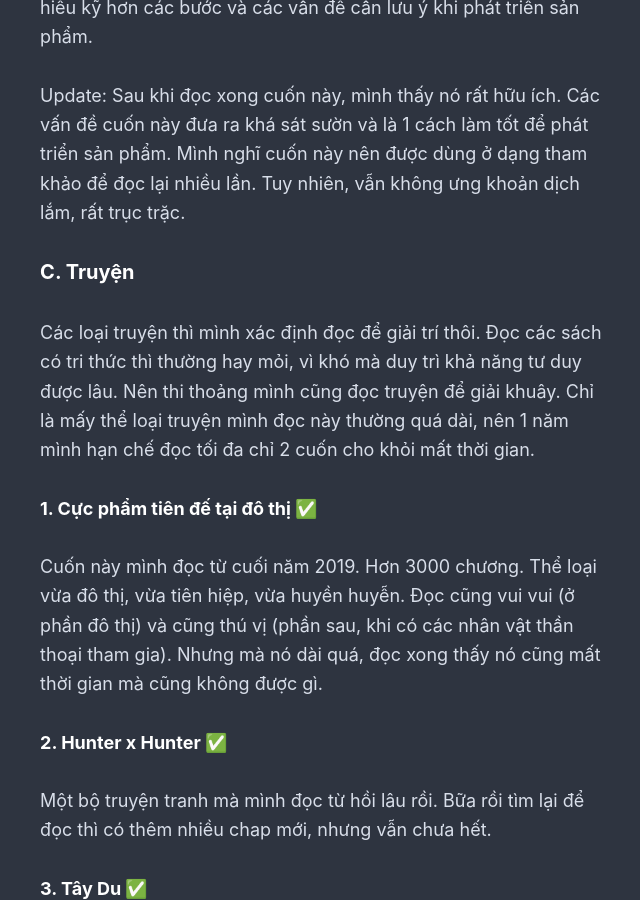
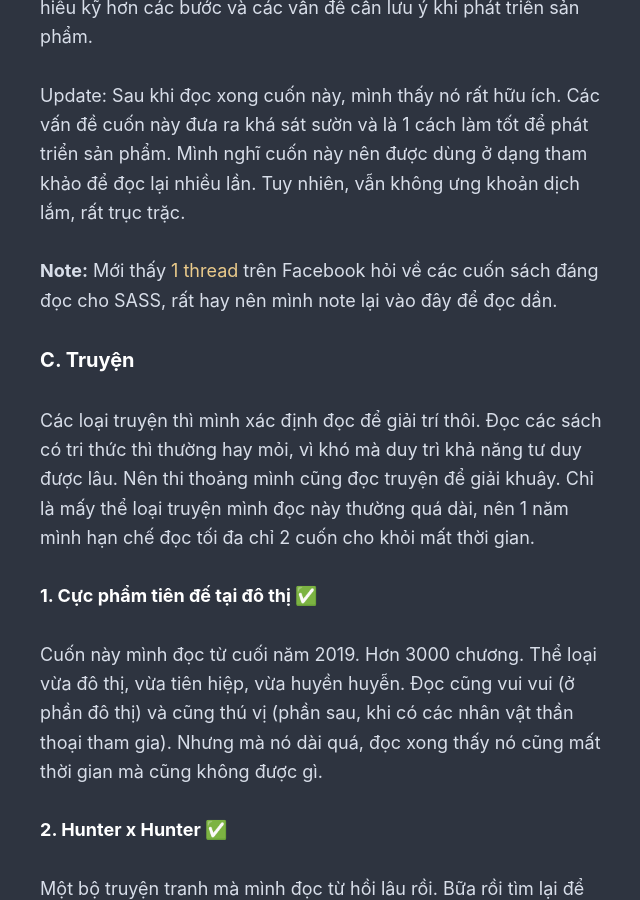
Before and after one commit to rilwis/hontap.info, a Jekyll site: the page built from _posts/2020-01-10-sach-da-doc-2020.md, in a window 1280 px wide and 900 px high, scrolled down 4981 px. Shown: the whole window, without its empty margins (316-956 px from the left). Built offline with Jekyll 4.4.1, drawn with Linux system fonts in a browser that asks for light colours; our own code applies the rules of GitHub Pages for plain Markdown files; some of the changed text lies outside the part shown.

Commit message:
Update 2020-01-10-sach-da-doc-2020.md

```diff
--- a/_posts/2020-01-10-sach-da-doc-2020.md
+++ b/_posts/2020-01-10-sach-da-doc-2020.md
@@ -39,7 +39,7 @@ Năm nay mình quyết tâm đọc kinh Phật đúng nghĩa, để được ti
 
 Đến thời điểm hiện tại mình đã đọc được 03 tập của Trường bộ kinh và đang đọc cuốn đầu tiên của Trung bộ kinh. Trong Trường bộ kinh có nhiều bài kinh rất hay với mình như Kinh Phạm Võng, Kinh Sa môn quả, Kinh đại niệm xứ, ... Chắc chắn mình sẽ đọc lại các bộ kinh này nhiều lần và tra cứu nhiều lần để hiểu rõ áo nghĩa trong kinh.
 
-### 5. Sống thiền
+### 5. Sống thiền ✅
 
 Là một cuốn sách nhỏ dạy việc thực tập thiền trong đời sống hàng ngày. Mình đã mua nó tại nhà Thiện tâm, nơi mình đang tu tập thiền. Cuốn sách do người phương Tây viết, nên khá trực tiếp. Mình thích phần đầu cuốn sách hơn, do nó thiết thực hơn. Còn phần sau, mình thấy đi nhiều vào giáo lý hơn và có nhiều chỗ hơi khó hiểu.
 
@@ -83,6 +83,8 @@ Cuốn này mình mua lâu rồi và cũng đọc được 1 phần trước đ
 
 Update: Sau khi đọc xong cuốn này, mình thấy nó rất hữu ích. Các vấn đề cuốn này đưa ra khá sát sườn và là 1 cách làm tốt để phát triển sản phẩm. Mình nghĩ cuốn này nên được dùng ở dạng tham khảo để đọc lại nhiều lần. Tuy nhiên, vẫn không ưng khoản dịch lắm, rất trục trặc.
 
+**Note:** Mới thấy [1 thread](https://www.facebook.com/groups/SaaSgrowthhacking/permalink/3055850811136751/) trên Facebook hỏi về các cuốn sách đáng đọc cho SASS, rất hay nên mình note lại vào đây để đọc dần.
+
 ## C. Truyện
 
 Các loại truyện thì mình xác định đọc để giải trí thôi. Đọc các sách có tri thức thì thường hay mỏi, vì khó mà duy trì khả năng tư duy được lâu. Nên thi thoảng mình cũng đọc truyện để giải khuây. Chỉ là mấy thể loại truyện mình đọc này thường quá dài, nên 1 năm mình hạn chế đọc tối đa chỉ 2 cuốn cho khỏi mất thời gian.
```
